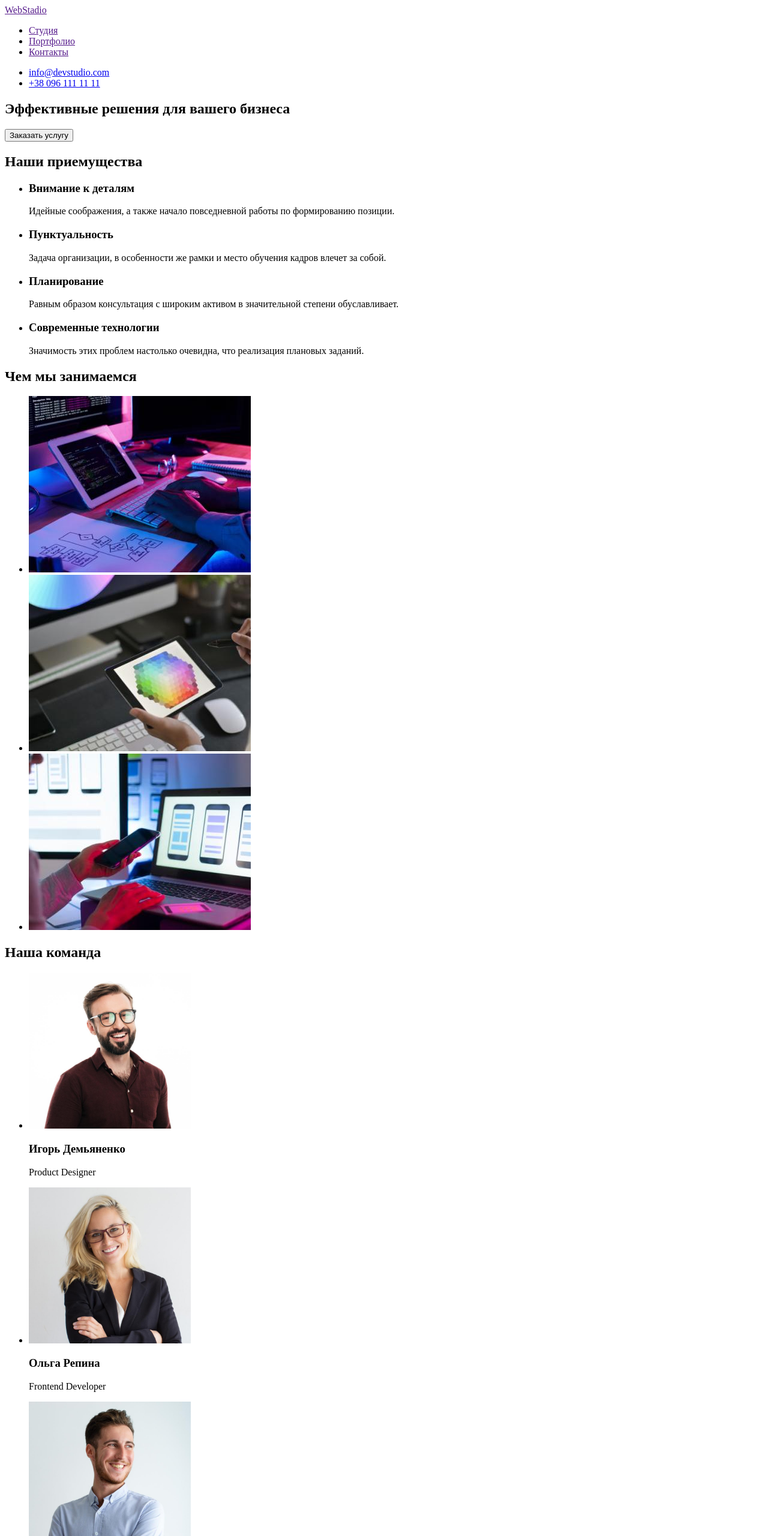
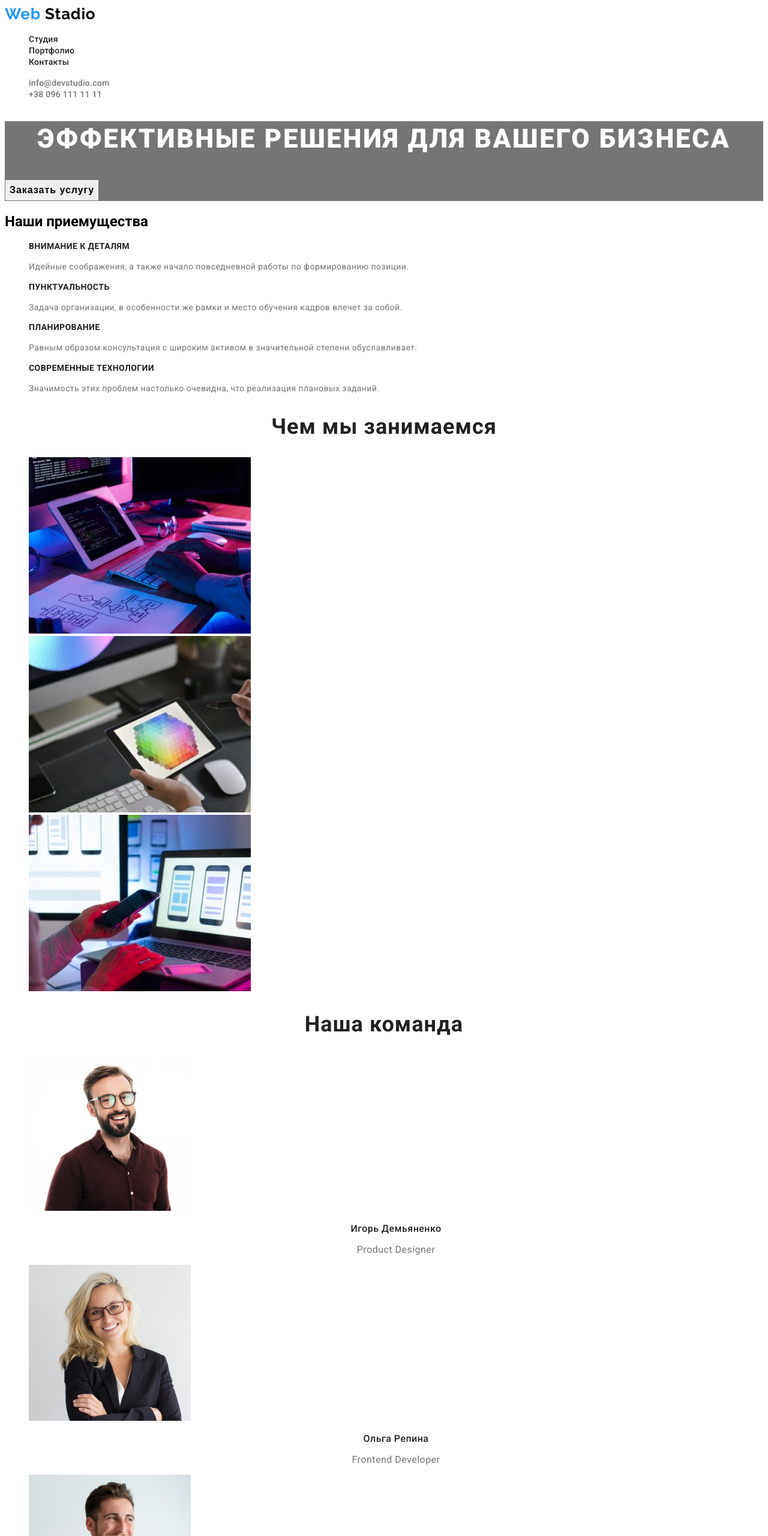
Before and after one commit to AHoncharovv/goit-markup-hw-02, a plain HTML site: page index.html in a window 1280 px wide. Shown: the top 2560 px of the page at 60% size. Drawn offline with Linux system fonts and the light colour scheme.

Commit message:
добавляет стили первой страницы
только шрифты и цвета

```diff
--- a/CSS/styles.css
+++ b/CSS/styles.css
@@ -1,2 +1,151 @@
+:root {
+  --hero-color: #ffffff;
+  --title-color: #212121;
+  --text-color: #757575;
+  --accent-color: #2196f3;
+}
+.link {
+  text-decoration: none;
+}
+.list {
+  list-style-type: none;
+}
 body {
+  font-family: Roboto, sans-serif;
 }
+.buttun:hover,
+.button:focus {
+  color: var(--hero-color);
+}
+.button {
+  color: var(--title-color);
+}
+
+/*-------------Header-----------------*/
+.logo {
+  font-family: Raleway;
+  font-style: normal;
+  font-weight: bold;
+  font-size: 26px;
+  line-height: 1.19;
+  letter-spacing: 0.03em;
+}
+.logo-accent {
+  color: var(--accent-color);
+}
+.logo-normal {
+  color: #000000;
+}
+.menu-link {
+  font-weight: 500;
+  font-size: 14px;
+  line-height: 1.14;
+  letter-spacing: 0.02em;
+  color: var(--title-color);
+}
+.nav-link {
+  font-weight: 500;
+  font-size: 14px;
+  line-height: 1.14;
+  letter-spacing: 0.02em;
+  color: var(--text-color);
+}
+.menu-link:hover,
+.menu-link:focus {
+  color: var(--accent-color);
+}
+.nav-link:hover,
+.nav-link:focus {
+  color: var(--accent-color);
+}
+
+/*------------Hero-------------------*/
+.hero-section {
+  background-color: var(--text-color);
+}
+.hero-title {
+  font-weight: 900;
+  font-size: 44px;
+  line-height: 1.36;
+  text-align: center;
+  letter-spacing: 0.06em;
+  text-transform: uppercase;
+  color: var(--hero-color);
+}
+.hero-button {
+  font-weight: bold;
+  font-size: 16px;
+  line-height: 1.88;
+  display: flex;
+  align-items: center;
+  text-align: center;
+  letter-spacing: 0.06em;
+}
+/*---------------Benefits---------------------*/
+.benefits-title {
+  font-weight: bold;
+  font-size: 14px;
+  line-height: 1.14;
+  letter-spacing: 0.03em;
+  text-transform: uppercase;
+  color: var(--title-color);
+}
+.benefits-text {
+  font-weight: normal;
+  font-size: 14px;
+  line-height: 1.71;
+  letter-spacing: 0.03em;
+  color: var(--text-color);
+}
+/*------------------Examples------------------*/
+.examples-item {
+  font-weight: bold;
+  font-size: 36px;
+  line-height: 1.17;
+  text-align: center;
+  letter-spacing: 0.03em;
+  color: var(--title-color);
+}
+/*------------------Team--------------------------*/
+.team-item {
+  font-weight: bold;
+  font-size: 36px;
+  line-height: 1.17;
+  text-align: center;
+  letter-spacing: 0.03em;
+  color: var(--title-color);
+}
+.team-member {
+  font-weight: 500;
+  font-size: 16px;
+  line-height: 1.19;
+  text-align: center;
+  letter-spacing: 0.03em;
+  color: var(--title-color);
+}
+.team-profession {
+  font-weight: normal;
+  font-size: 16px;
+  line-height: 1.19;
+  text-align: center;
+  letter-spacing: 0.03em;
+  color: var(--text-color);
+}
+/*----------------Footer----------------*/
+.footer {
+  background-color: var(--title-color);
+}
+.address {
+  font-weight: normal;
+  font-size: 14px;
+  line-height: 1.71;
+  letter-spacing: 0.03em;
+  color: var(--hero-color);
+}
+.footer-link {
+  font-weight: normal;
+  font-size: 14px;
+  line-height: 1.71;
+  letter-spacing: 0.03em;
+  color: rgba(255, 255, 255, 0.6);
+}
--- a/index.html
+++ b/index.html
@@ -4,109 +4,119 @@
     <meta charset="UTF-8">
     <meta http-equiv="X-UA-Compatible" content="IE=edge">
     <meta name="viewport" content="width=device-width, initial-scale=1.0">
-    <title>Document</title>
+    <title>WebStudio</title>
+    <link rel="preconnect" href="https://fonts.googleapis.com">
+    <link rel="preconnect" href="https://fonts.gstatic.com" crossorigin>
+    <link href="https://fonts.googleapis.com/css2?family=Raleway:wght@700&family=Roboto:wght@400;500;700;900&display=swap"
+    rel="stylesheet">
+    <link rel="stylesheet" href="./css/styles.css">
 </head>
 <body>
     <header>
-        <a href="" lang="en">WebStadio</a>
+        <a class="logo link" href="" lang="en">
+            <span class="logo-accent">Web</span>
+            <span class="logo-normal">Stadio</span>
+        </a>
         <nav>
-            <ul>
-                <li><a href="">
+            <ul class="menu-list list">
+                <li><a class="menu-link link" href="">
                     Студия
                 </a>
                 </li>
-                <li><a href="">
+                <li><a class="menu-link link" href="">
                     Портфолио
                 </a>
                 </li>
-                <li><a href="">
+                <li><a class="menu-link link" href="">
                     Контакты
                 </a>
                 </li>
             </ul>
         </nav>
-        <ul>
-            <li><a href="mailto:info@devstudio.com">info@devstudio.com</a></li>
-            <li><a href="tel:+380961111111">+38 096 111 11 11</a></li>
+        <ul class="menu-nav list">
+            <li><a class="nav-link link" href="mailto:info@devstudio.com">info@devstudio.com</a></li>
+            <li><a class="nav-link link" href="tel:+380961111111">+38 096 111 11 11</a></li>
         </ul>
     </header>
     <main>
     <div>
-        <section>
-            <h1>Эффективные решения для вашего бизнеса</h1>
-            <button type="button" name="Заказать услугу">Заказать услугу</button>
+        <section class="hero-section">
+            <h1 class="hero-title">Эффективные решения для вашего бизнеса</h1>
+            <button class="hero-button buttun" type="button" name="Заказать услугу">Заказать услугу</button>
         </section>
     </div>
-    <section>
+    <section class="benefits-section">
         <h2>Наши приемущества</h2>
         <ul>
-            <li>
-                <h3>Внимание к деталям</h3>
-                <p>
+            <li class="list">
+                <h3 class="benefits-title">Внимание к деталям</h3>
+                <p class="benefits-text">
                     Идейные соображения, а также начало повседневной работы по формированию позиции.
                 </p>
             </li>
-            <li>
-                <h3>Пунктуальность</h3>
-                <p>
+            <li class="list">
+                <h3 class="benefits-title">Пунктуальность</h3>
+                <p class="benefits-text">
                     Задача организации, в особенности же рамки и место обучения кадров влечет за собой.
                 </p>
             </li>
-            <li>
-            <h3>Планирование</h3>
-            <p>
-                Равным образом консультация с широким активом в значительной степени обуславливает.
-            </p>
+            <li class="list">
+                <h3 class="benefits-title">Планирование</h3>
+                <p class="benefits-text">
+                    Равным образом консультация с широким активом в значительной степени обуславливает.
+                </p>
             </li>
-            <li>
-                <h3>Современные технологии</h3>
-                <p>
+            <li class="list">
+                <h3 class="benefits-title">Современные технологии</h3>
+                <p class="benefits-text">
                     Значимость этих проблем настолько очевидна, что реализация плановых заданий.
                 </p>
             </li>
         </ul>
     </section>
-    <section>
-        <h2>Чем мы занимаемся</h2>
+    <section class="examples-section">
+        <h2 class="examples-item">Чем мы занимаемся</h2>
         <ul>
-            <li><img src="./img/work1.jpg" width="370" alt="пример работы 1"></li>
-            <li><img src="./img/work2.jpg" width="370" alt="пример работы 2"></li>
-            <li><img src="./img/work3.jpg" width="370" alt="пример работы 3"></li>
+            <li class="list"><img src="./img/work1.jpg" width="370" alt="пример работы 1"></li>
+            <li class="list"><img src="./img/work2.jpg" width="370" alt="пример работы 2"></li>
+            <li class="list"><img src="./img/work3.jpg" width="370" alt="пример работы 3"></li>
         </ul>
     </section>
-    <section>
-        <h2>Наша команда</h2>
+    <section class="team-section">
+        <h2 class="team-item">Наша команда</h2>
         <ul>
-            <li>
+            <li class="list">
                 <img src="./img/designer.jpg" width="270"  alt="фотография Демьяненко">
-                <h3>Игорь Демьяненко</h3>
-                <p lang="en">Product Designer</p>
+                <h3 class="team-member">Игорь Демьяненко</h3>
+                <p class="team-profession" lang="en">Product Designer</p>
             </li>
-            <li>
+            <li class="list">
                 <img src="./img/developer.jpg" width="270" alt="фотография Репиной">
-                <h3>Ольга Репина</h3>
-                <p lang="en">Frontend Developer</p>
+                <h3 class="team-member">Ольга Репина</h3>
+                <p class="team-profession" lang="en">Frontend Developer</p>
             </li>
-            <li>
+            <li class="list">
                 <img src="./img/marketing.jpg" width="270" alt="фотография Таросова">
-                <h3>Николай Тарасов</h3>
-                <p lang="en">Marketing</p>
+                <h3 class="team-member">Николай Тарасов</h3>
+                <p class="team-profession" lang="en">Marketing</p>
             </li>
-            <li>
+            <li class="list">
                 <img src="./img/uidesigner.jpg" width="270" alt="фотография Ермакова">
-                <h3>Михаил Ермаков</h3>
-                <p lang="en">UI Designer</p>
+                <h3 class="team-member">Михаил Ермаков</h3>
+                <p class="team-profession" lang="en">UI Designer</p>
             </li>
         </ul>
     </section>
     </main>
-<footer>
-    <a href="" lang="en">WebStadio</a>
+<footer class="footer">
+    <a class="logo link" href="" lang="en">
+        <span class="logo-accent">Web</span>
+        <span class="logo-normal">Stadio</span></a>
     <address>
-        г. Киев, пр-т Леси Украинки, 26
+        <span class="address">г. Киев, пр-т Леси Украинки, 26</span>
     <ul>
-        <li><a href="mailto:info@devstudio.com">info@devstudio.com</a></li>
-        <li><a href="tel:+380961111111">+38 096 111 11 11</a></li>
+        <li class="list"><a class="footer-link link" href="mailto:info@devstudio.com">info@devstudio.com</a></li>
+        <li class="list"><a class="footer-link link" href="tel:+380961111111">+38 096 111 11 11</a></li>
     </ul>
     </address>
 </footer>
```
Also changed, not shown: portfolio.html (+31 -24 lines).
